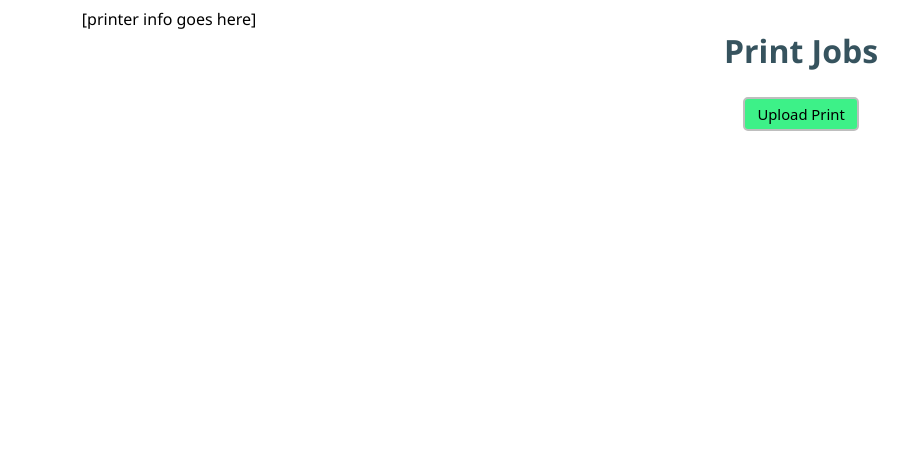
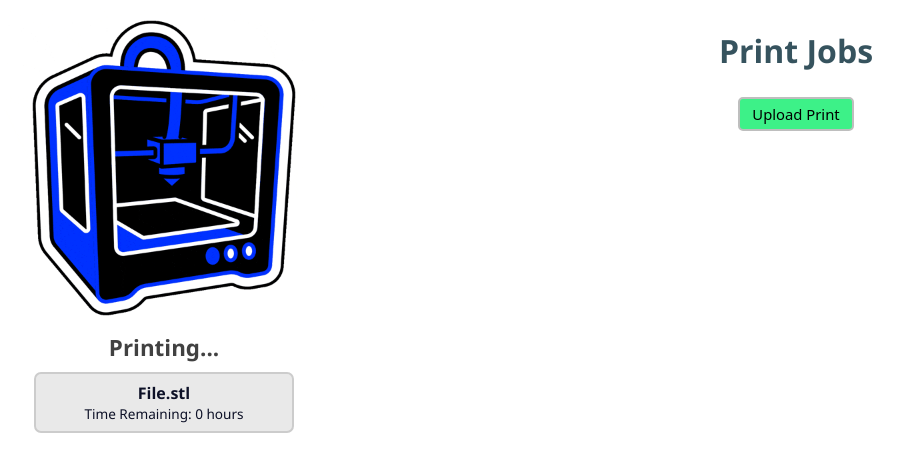
Before and after one commit to Ph4nt0m37/Hoki3D, a Spring Boot app: page / in a window 1280 px wide. Shown: the top 472 px of the page, without its empty margins (160-1068 px from the left). Run offline with Spring Boot 4, Linux system fonts and the light colour scheme; data that the repository does not hold is empty.

Commit message:
UI changes

```diff
--- a/src/main/java/com/paulo/nader/demo/PrintController.java
+++ b/src/main/java/com/paulo/nader/demo/PrintController.java
@@ -24,8 +24,6 @@ import jakarta.servlet.http.HttpServletRequest;
 
 @Controller
 public class PrintController {
-    private PrintJob currentPrint;
-
     @GetMapping("/api/get-print-queue")
     public ResponseEntity<List<PrintJob>> getPrintQueue() {
         return new ResponseEntity<>(PrintQueue.getPrintQueue().toList(), HttpStatus.OK);
@@ -41,7 +39,7 @@ public class PrintController {
     }
 
     @PostMapping("/api/add-print")
-    public ResponseEntity<PrintJob> getNextPrint(@RequestParam MultipartFile file, @CookieValue String userId) {
+    public ResponseEntity<PrintJob> addPrint(@RequestParam MultipartFile file, @CookieValue String userId) {
         //validate that the file is an STL
         String[] splitName = file.getOriginalFilename().split("\\.");
         if (!splitName[splitName.length - 1].equalsIgnoreCase("STL")) return new ResponseEntity<>(HttpStatus.UNSUPPORTED_MEDIA_TYPE);
--- a/src/main/java/com/paulo/nader/demo/PrintQueue.java
+++ b/src/main/java/com/paulo/nader/demo/PrintQueue.java
@@ -5,6 +5,7 @@ package com.paulo.nader.demo;
  * Provides static access to the shared queue of print jobs.
  */
 public class PrintQueue {
+    private static PrintJob currentPrint;
     private static SLQueue<PrintJob> queue = new SLQueue<>();
 
     /**
--- a/src/main/resources/application.properties
+++ b/src/main/resources/application.properties
@@ -2,3 +2,6 @@ spring.application.name=demo
 spring.servlet.multipart.enabled=true
 spring.servlet.multipart.max-file-size=10MB
 spring.servlet.multipart.max-request-size=15MB
+
+#Replace later with environment variable, using hard coded string for collaboration simplicity
+spring.datasource.url='jdbc:sqlite:Hokie3D'
--- a/src/main/resources/static/index.html
+++ b/src/main/resources/static/index.html
@@ -12,7 +12,12 @@
 <body>
     <div class="vertical-split">
         <div class="printer-div">
-            [printer info goes here]
+            <img src="images/printer.gif" id="printer-img">
+            <h3 id="printin-status">Printing...</h3>
+            <div class="print-job" id="printing-file">
+                <p class="fileName" style="font-weight: 600;">File.stl</p>
+                <p class="estPrintTime" style="font-size: 0.85rem;">Time Remaining: 0 hours</p>
+            </div>
         </div>
         <div id="print-queue-info-div">
             <h1>Print Jobs</h1>
--- a/src/main/resources/static/styles/index.css
+++ b/src/main/resources/static/styles/index.css
@@ -14,6 +14,8 @@ html, body {
     display: flex;
     flex-direction: column;
     align-items: center;
+    min-width: 0;
+    flex-basis: 0;
 }
 
 .print-job {
@@ -62,3 +64,16 @@ html, body {
 .template {
     display: none;
 }
+
+#printer-img {
+    height: 20rem;
+    width: 20rem;
+    padding: 0;
+    margin: 0;
+}
+
+.printer-div {
+    display: flex;
+    flex-direction: column;
+    justify-content: center;
+}
--- a/src/main/resources/static/styles/root.css
+++ b/src/main/resources/static/styles/root.css
@@ -51,7 +51,10 @@ h2 {
 }
 
 h3 {
+    color: var(--h2-color);
     font-size: 1.4rem;
+    padding: 0;
+    margin: 0.25rem;
 }
 
 a {
```
Also changed, not shown: pom.xml (+8 -0 lines), src/main/resources/static/images/frozen_printer.gif (added), src/main/resources/static/images/printer.gif (added).
